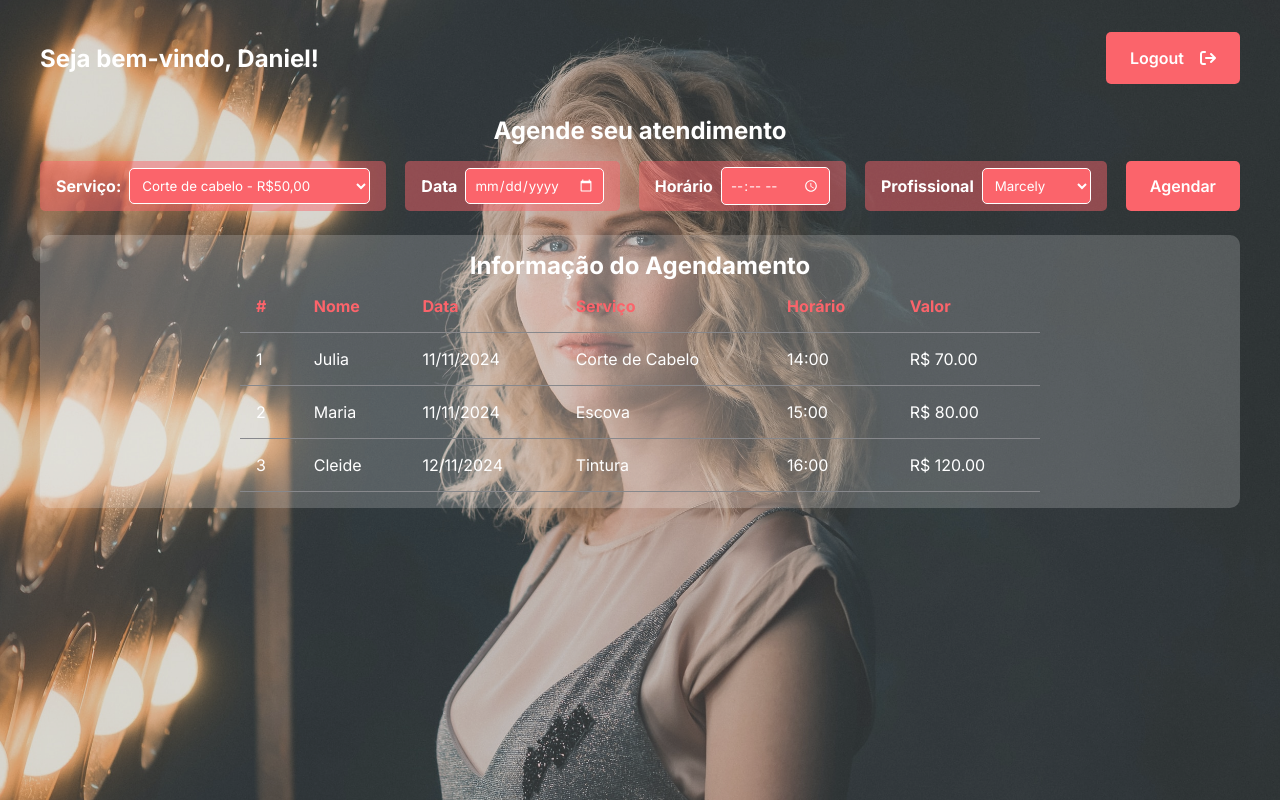
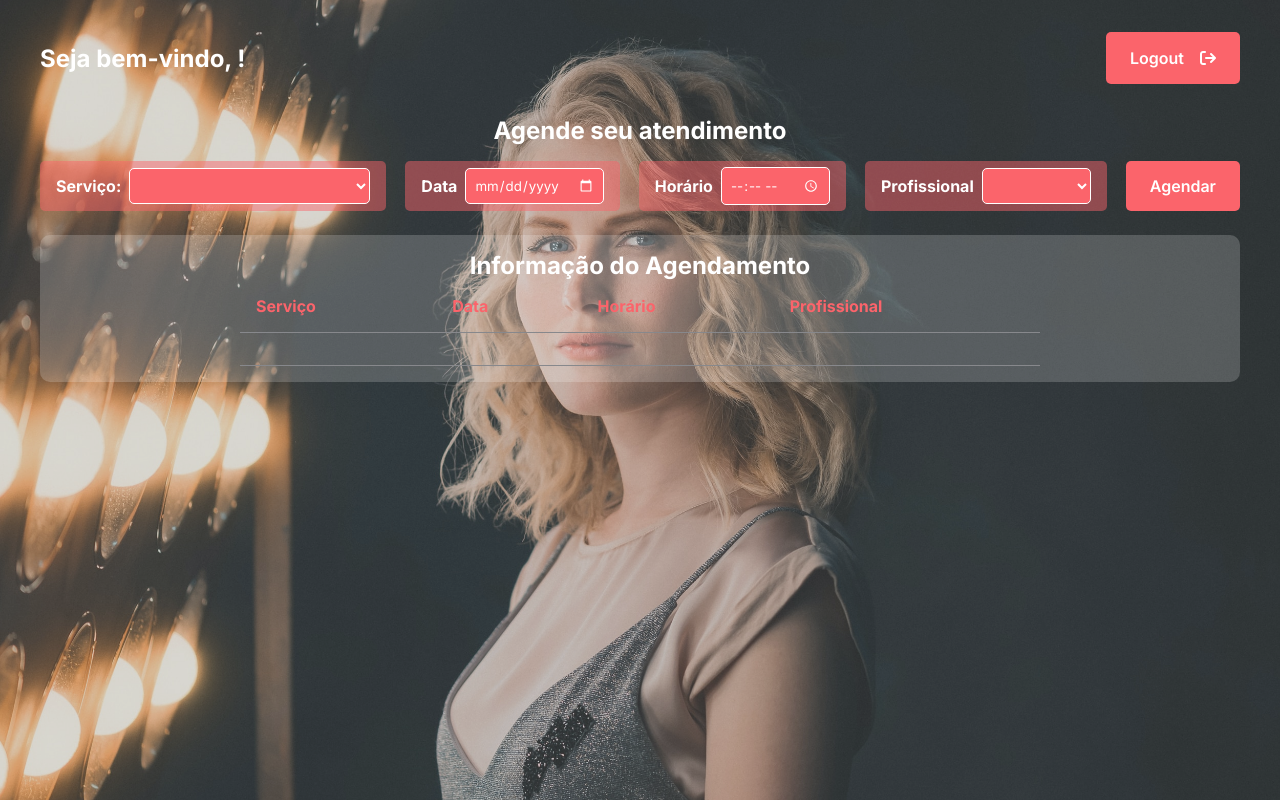
Before and after one commit to marcelylobato/projeto-angular-I, an Angular app: page /agendamento in a window 1280 px wide. Built offline with nearby package versions, Linux system fonts and the light colour scheme.

Commit message:
Cria service para passar o nome de usuário de uma rota para outra

```diff
--- a/src/app/components/btn-inputs-form/btn-inputs-form.component.html
+++ b/src/app/components/btn-inputs-form/btn-inputs-form.component.html
@@ -7,7 +7,7 @@
         <!-- Input de seleção de serviços -->
         <fieldset class="style-forms">
             <label for="service"> Serviço: </label>
-            <select id="service" formControlName="service">
+            <select id="service" formControlName="service" [(ngModel)]="agendamento.servico">
                 <option value="corte" selected>Corte de cabelo - R$50,00</option>
                 <option value="coloracao">Coloração e Mechas - R$150,00</option>
                 <option value="manicure-pedicure">Manicure e Pedicure - R$40,00</option>
@@ -21,19 +21,19 @@
         <!-- Input de seleção de data para o atendimento -->
         <fieldset class="style-forms">
             <label for="data"> Data </label>
-            <input type="date" id="data" formControlName="date">
+            <input type="date" id="data" formControlName="date" [(ngModel)]="agendamento.data">
         </fieldset>
 
         <!-- Input de seleção para escolher o horário do atendimento -->
         <fieldset class="style-forms">
             <label for="hour"> Horário </label>
-            <input type="time" id="hour" formControlName="hour" min="08:00" max="18:00" step="1800">
+            <input type="time" id="hour" formControlName="hour" min="08:00" max="18:00" step="1800" [(ngModel)]="agendamento.hora">
         </fieldset>
 
         <!-- Input para escolher qual profissional irá realizar o atendimento -->
         <fieldset class="style-forms">
             <label for="professional"> Profissional </label>
-            <select id="professional" formControlName="professional">
+            <select id="professional" formControlName="professional" [(ngModel)]="agendamento.profissional">
                 <option value="cezaniltom">Cezaniltom</option>
                 <option value="daniel">Daniel</option>
                 <option value="felipe">Felipe</option>
--- a/src/app/components/btn-inputs-form/btn-inputs-form.component.ts
+++ b/src/app/components/btn-inputs-form/btn-inputs-form.component.ts
@@ -1,4 +1,4 @@
-import { Component } from '@angular/core';
+import { Component, EventEmitter, Output } from '@angular/core';
 import { FormBuilder, FormGroup, Validators } from '@angular/forms';
 
 @Component({
@@ -8,6 +8,12 @@ import { FormBuilder, FormGroup, Validators } from '@angular/forms';
 })
 export class BtnInputsFormComponent {
   form: FormGroup;
+  agendamento = {
+    servico: "",
+    data: "",
+    hora: "",
+    profissional: "",
+  }
 
   constructor(private fb: FormBuilder) {
     this.form = this.fb.group({
@@ -18,12 +24,21 @@ export class BtnInputsFormComponent {
     });
   }
 
+  @Output() enviaInfosAgendamento = new EventEmitter<any>();
+
   onSubmit(): void {
     if (this.form.valid) {
+      this.enviaInfosAgendamento.emit(this.agendamento)
+      console.log(this.agendamento);
+
+      this.agendamento = {
+        servico: "",
+        data: "",
+        hora: "",
+        profissional: "",
+      }
       const formData = this.form.value;
       localStorage.setItem('formData', JSON.stringify(formData));
-      alert('Dados enviados com sucesso!');
-      this.form.reset();
     } else {
       alert('Por favor, preencha todos os campos.');
     }
--- a/src/app/components/header/header.component.ts
+++ b/src/app/components/header/header.component.ts
@@ -1,10 +1,17 @@
-import { Component } from '@angular/core';
+import { Component, OnInit } from '@angular/core';
+import { NomeUsuarioService } from '../../services/nome-usuario.service';
 
 @Component({
   selector: 'app-header',
   templateUrl: './header.component.html',
-  styleUrl: './header.component.scss'
+  styleUrl: './header.component.scss',
 })
-export class HeaderComponent {
-  user: string = "Daniel"
+export class HeaderComponent implements OnInit {
+  user: string = '';
+
+  constructor(private readonly userService: NomeUsuarioService) {}
+
+  ngOnInit(): void {
+    this.user = this.userService.obterUsuario();
+  }
 }
--- a/src/app/components/info-agendamento/info-agendamento.component.html
+++ b/src/app/components/info-agendamento/info-agendamento.component.html
@@ -6,24 +6,19 @@
   <table class="agendamentos">
     <thead>
       <tr>
-        <th>#</th>
-        <th>Nome</th>
+        <th>Serviço</th>
         <th>Data</th>
-        <th>Serviço</th>
         <th>Horário</th>
-        <th>Valor</th>
+        <th>Profissional</th>
       </tr>
     </thead>
 
-
     <tbody>
       <tr *ngFor="let info of nomes">
-        <td>{{ info.id }}</td>
-        <td>{{ info.nome }}</td>
-        <td>{{ info.data  }}</td>
-        <td>{{ info.servico }}</td>
-        <td>{{ info.horario }}</td>
-        <td>R$ {{ info.valor | number:'1.2-2' }}</td>
+        <td>{{ info.servico | titlecase }}</td>
+        <td>{{ info.data | date : "dd/MM/YYYY" }}</td>
+        <td>{{ info.hora }}</td>
+        <td>{{ info.profissional | titlecase }}</td>
       </tr>
     </tbody>
 
--- a/src/app/components/info-agendamento/info-agendamento.component.ts
+++ b/src/app/components/info-agendamento/info-agendamento.component.ts
@@ -7,5 +7,6 @@ import { IDadosInfo } from '../../interfaces/dados-info.interface';
   styleUrl: './info-agendamento.component.scss'
 })
 export class InfoAgendamentoComponent {
-  @Input() nomes: IDadosInfo[] = [];
+  // @Input() nomes: IDadosInfo[] = [];
+  @Input() nomes: any[] = [];
 }
--- a/src/app/components/pages/page-agendamento/page-agendamento.component.html
+++ b/src/app/components/pages/page-agendamento/page-agendamento.component.html
@@ -1,7 +1,7 @@
 
 <div class="container">
     <app-header></app-header>
-    <app-btn-inputs-form></app-btn-inputs-form>
-    <app-info-agendamento [nomes]="nomes"></app-info-agendamento>
+    <app-btn-inputs-form (enviaInfosAgendamento)="recebeAgendamentos($event)"></app-btn-inputs-form>
+    <app-info-agendamento [nomes]="agendamentos"></app-info-agendamento>
     <app-modal-agendamento></app-modal-agendamento>
 </div>
--- a/src/app/components/pages/page-agendamento/page-agendamento.component.ts
+++ b/src/app/components/pages/page-agendamento/page-agendamento.component.ts
@@ -3,12 +3,39 @@ import { Component } from '@angular/core';
 @Component({
   selector: 'app-page-agendamento',
   templateUrl: './page-agendamento.component.html',
-  styleUrl: './page-agendamento.component.scss'
+  styleUrl: './page-agendamento.component.scss',
 })
 export class PageAgendamentoComponent {
   nomes = [
-    { id: 1, nome: 'Julia', data: '11/11/2024', servico: 'Corte de Cabelo', horario: '14:00', valor: 70},
-    { id: 2, nome: 'Maria ', data: '11/11/2024', servico: 'Escova', horario: '15:00', valor: 80 },
-    { id: 3, nome: 'Cleide', data: '12/11/2024', servico: 'Tintura', horario: '16:00', valor: 120 },
-  ]
+    {
+      id: 1,
+      nome: 'Julia',
+      data: '11/11/2024',
+      servico: 'Corte de Cabelo',
+      horario: '14:00',
+      valor: 70,
+    },
+    {
+      id: 2,
+      nome: 'Maria ',
+      data: '11/11/2024',
+      servico: 'Escova',
+      horario: '15:00',
+      valor: 80,
+    },
+    {
+      id: 3,
+      nome: 'Cleide',
+      data: '12/11/2024',
+      servico: 'Tintura',
+      horario: '16:00',
+      valor: 120,
+    },
+  ];
+
+  agendamentos = [{}]
+
+  recebeAgendamentos(agendamento: any) {
+    this.agendamentos.push(agendamento)
+  }
 }
--- a/src/app/components/tela-de-login/tela-de-login.component.html
+++ b/src/app/components/tela-de-login/tela-de-login.component.html
@@ -5,7 +5,14 @@
 
     <main>
         <form [formGroup]="loginForm" (ngSubmit)="onSubmit()">
-            <input type="text" id="username" formControlName="username" placeholder="Usuário" class="inputs" required>
+            <input
+                type="text"
+                id="username"
+                formControlName="username"
+                placeholder="Usuário"
+                class="inputs"
+                required
+                [(ngModel)]="nome">
             <input type="password" id="password" formControlName="password" placeholder="Senha" class="inputs" required>
             <input type="submit" value="Acessar" class="botao">
         </form>
--- a/src/app/components/tela-de-login/tela-de-login.component.ts
+++ b/src/app/components/tela-de-login/tela-de-login.component.ts
@@ -1,38 +1,37 @@
 import { Component } from '@angular/core';
 import { Router } from '@angular/router';
 import { FormBuilder, FormGroup, Validators } from '@angular/forms';
+import { NomeUsuarioService } from '../../services/nome-usuario.service';
 
 @Component({
   selector: 'app-tela-de-login',
   templateUrl: './tela-de-login.component.html',
-  styleUrls: ['./tela-de-login.component.scss']
+  styleUrls: ['./tela-de-login.component.scss'],
 })
 export class TelaDeLoginComponent {
-
   loginForm: FormGroup;
-
+  nome: string = '';
   constructor(
     private formBuilder: FormBuilder,
-    private router: Router
+    private router: Router,
+    private readonly usuarioService: NomeUsuarioService
   ) {
     this.loginForm = this.formBuilder.group({
       username: ['', [Validators.required, Validators.minLength(3)]],
-      password: ['', [Validators.required, Validators.minLength(6)]]
+      password: ['', [Validators.required, Validators.minLength(6)]],
     });
   }
 
   onSubmit(): void {
+    this.nome = this.usuarioService.definirUsuario(this.nome);
     if (this.loginForm.valid) {
-
       const { username, password } = this.loginForm.value;
 
       console.log('Username:', username);
       console.log('Password:', password);
 
       this.router.navigate(['/agendamento']);
-
     } else {
-
       if (this.loginForm.get('username')?.invalid) {
         alert('O nome de usuário deve ter pelo menos 3 caracteres.');
       }
--- /dev/null
+++ b/src/app/services/nome-usuario.service.ts
@@ -0,0 +1,19 @@
+import { Injectable } from '@angular/core';
+
+@Injectable({
+  providedIn: 'root'
+})
+export class NomeUsuarioService {
+
+  usuario: string = ''
+
+  definirUsuario(usuario: string) {
+    this.usuario = usuario
+    return this.usuario
+  }
+
+  obterUsuario() {
+    return this.usuario
+  }
+
+}
```
Also changed, not shown: src/app/app.module.ts (+4 -3 lines).
